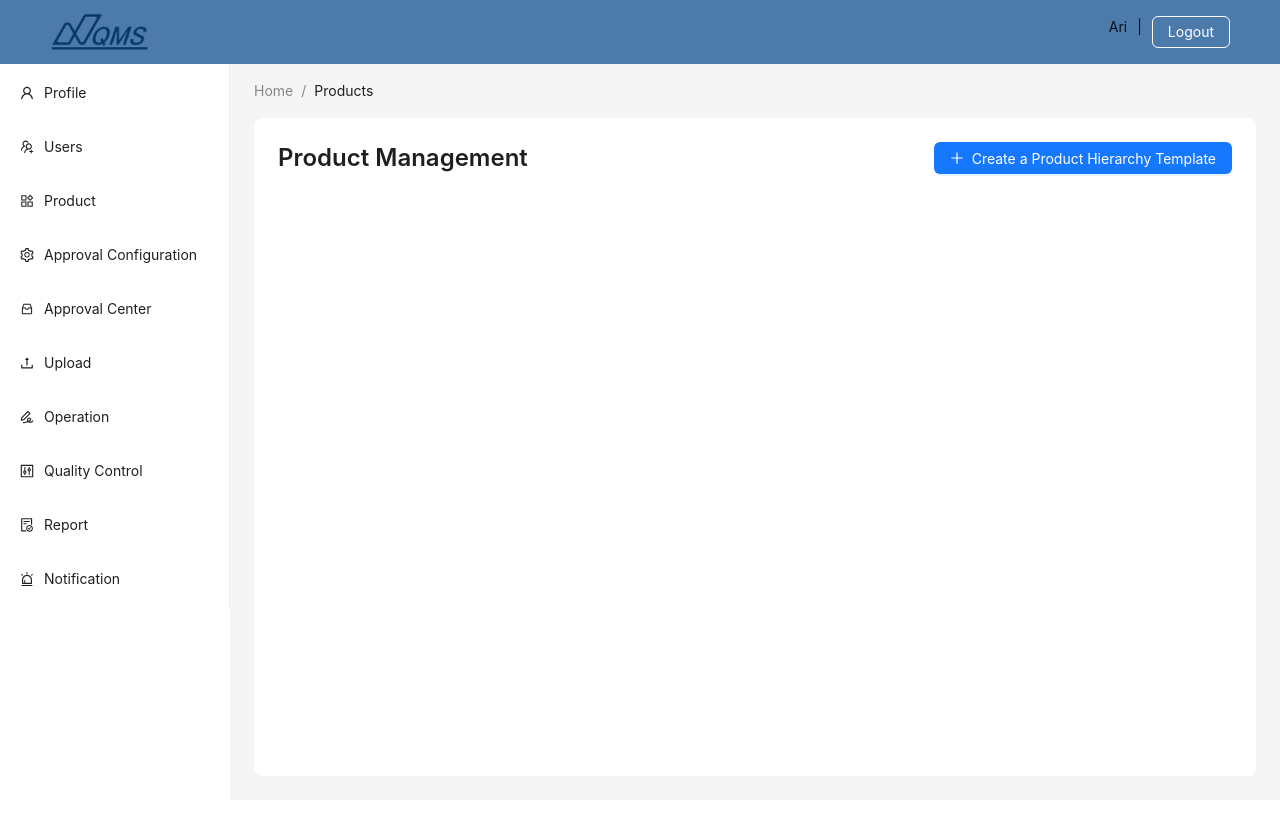
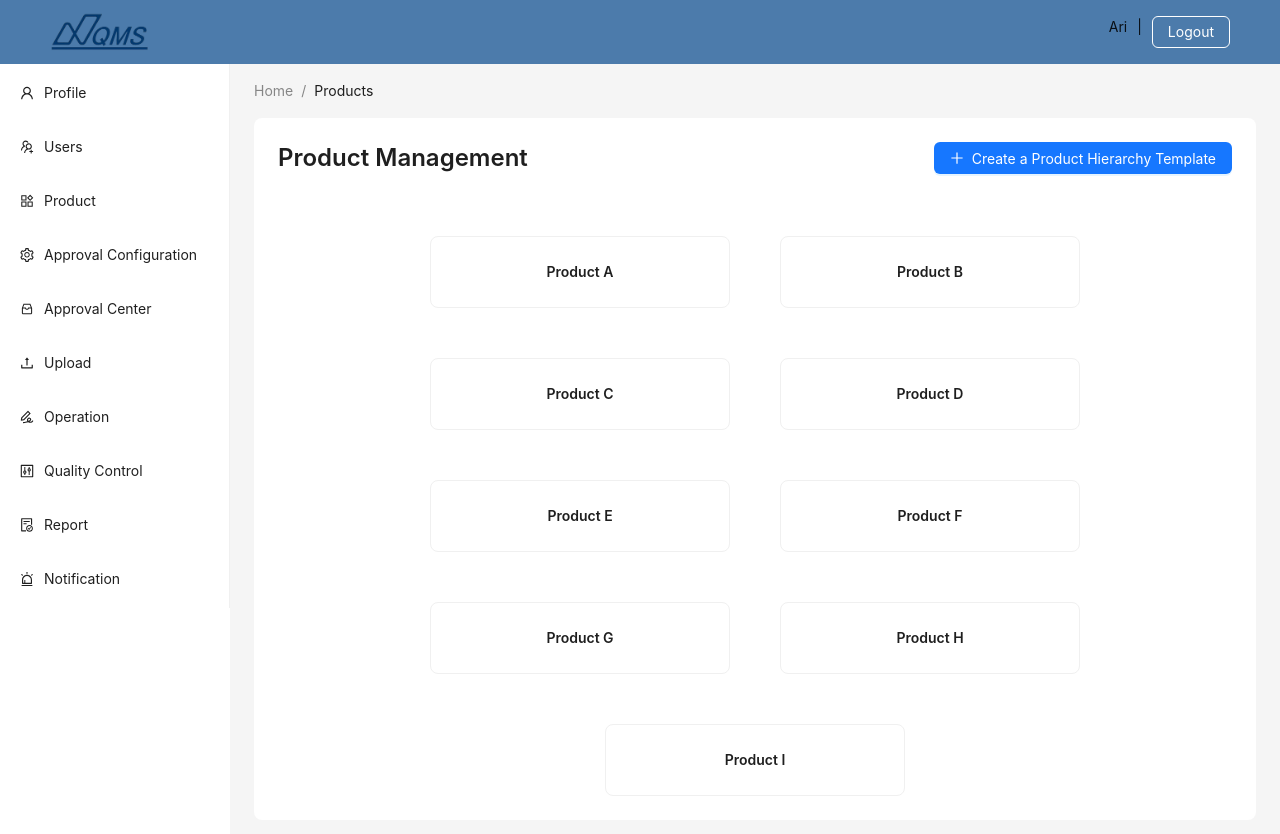
Before and after one commit to IQMS-System/AnalysisToolFrontend, a React (Vite) app: page /product in a window 1280 px wide. Shown: the top 834 px of the page. Before the commit the page ends 800 px from the top, so only its background shows below. Built offline with nearby package versions, Linux system fonts and the light colour scheme.

Commit message:
feat: create list product

```diff
--- a/src/routes/ProductPage/index.tsx
+++ b/src/routes/ProductPage/index.tsx
@@ -1,18 +1,38 @@
-import { Button, Flex, Typography } from "antd";
+import { Button, Card, Flex, Typography } from "antd";
 import BaseLayout from "../../components/BaseLayout";
 import { PlusOutlined } from "@ant-design/icons";
 
-const { Title } = Typography;
+const { Title, Text } = Typography;
+
+const dummyData = [
+  "Product A",
+  "Product B",
+  "Product C",
+  "Product D",
+  "Product E",
+  "Product F",
+  "Product G",
+  "Product H",
+  "Product I",
+];
 
 const ProductPage = () => {
   return (
     <BaseLayout breadCrumb={["Home", "Products"]}>
-      <Flex vertical gap={10}>
+      <Flex vertical gap={50}>
         <Flex justify="space-between">
           <Title level={3}>Product Management</Title>
           <Button type="primary" icon={<PlusOutlined />}>
             Create a Product Hierarchy Template
           </Button>
+        </Flex>
+
+        <Flex wrap justify="center" gap={50}>
+          {dummyData.map((card) => (
+            <Card style={{ width: 300, textAlign: "center" }} key={card}>
+              <Text strong>{card}</Text>
+            </Card>
+          ))}
         </Flex>
       </Flex>
     </BaseLayout>
```
